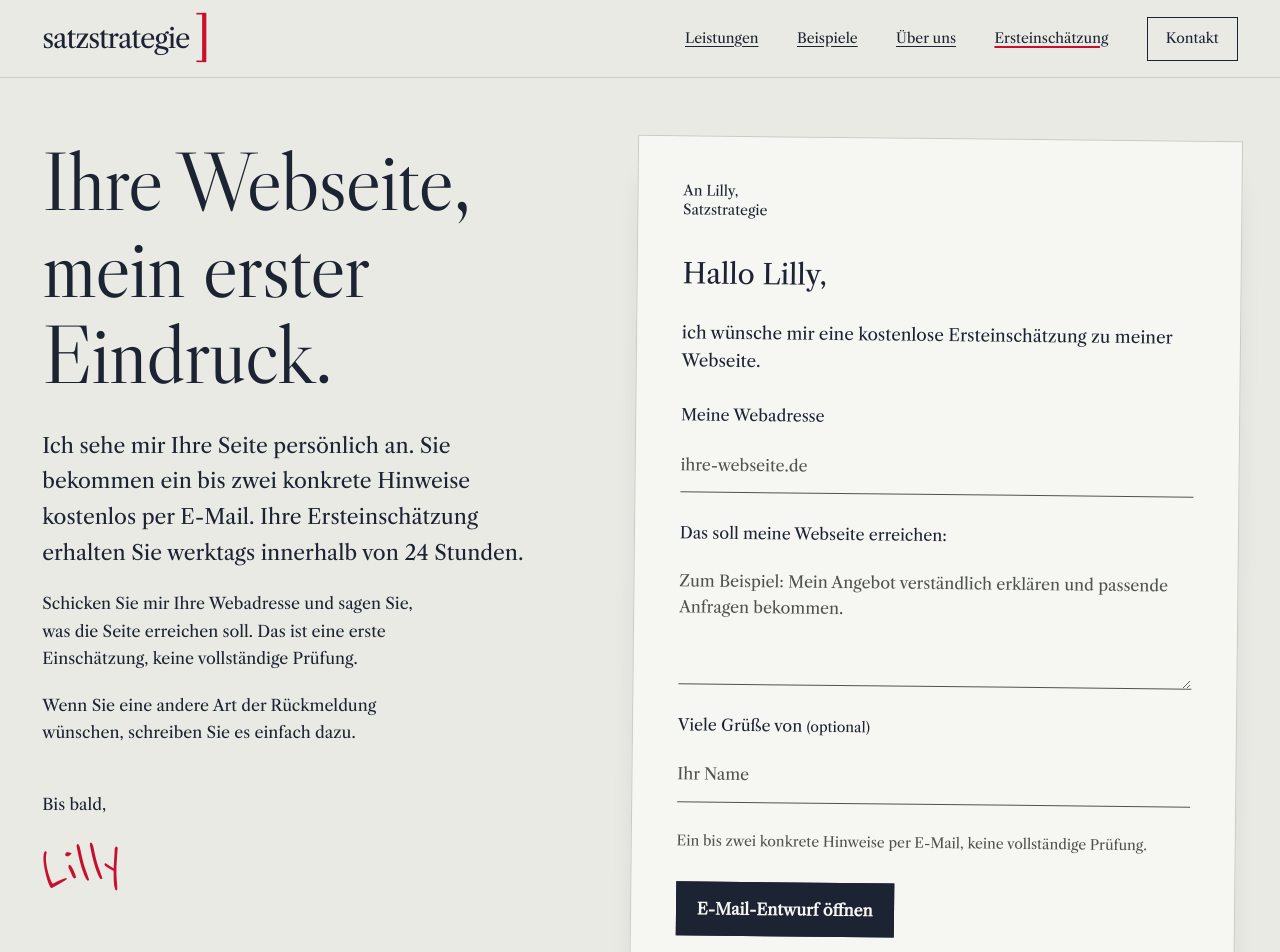
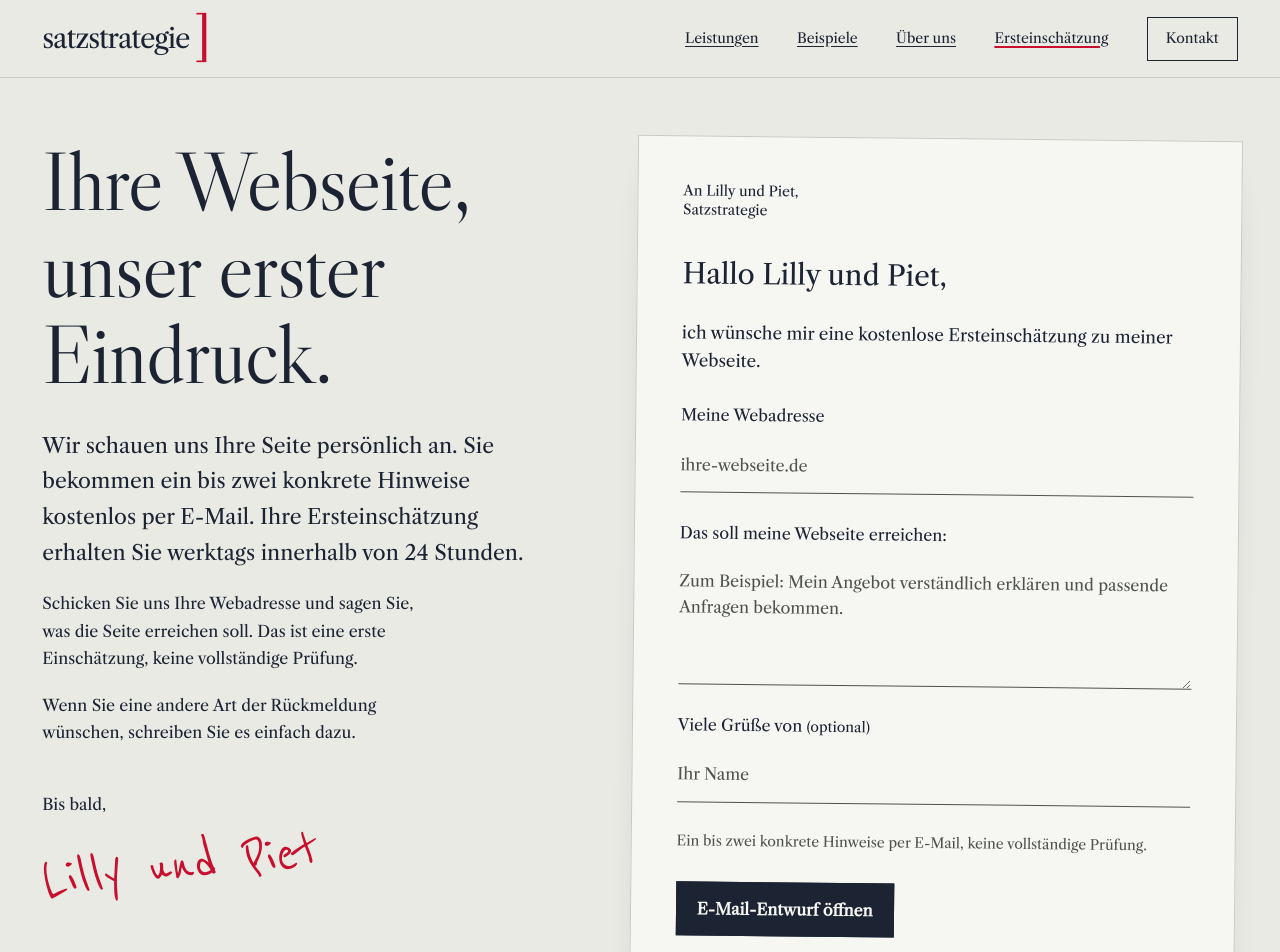
Before and after one commit to lillycontentcreatorwerkstatt-sudo/satzstrategie-webseite, a Next.js app in the folder webseiten-check/: page /erster-blick in a window 1280 px wide. Shown: the top 952 px of the page. Built offline with nearby package versions, Linux system fonts and the light colour scheme.

Commit message:
Lilly und Piet gemeinsam als Ansprechpartner nennen

```diff
--- a/webseiten-check/src/app/beispiele/page.tsx
+++ b/webseiten-check/src/app/beispiele/page.tsx
@@ -16,7 +16,7 @@ export default function ReferencesPage() {
       </header>
       <WorkExamples />
       <aside className="work-method"><h2>Vom Beispiel<br />zu Ihrer Seite.</h2><div><p>Die Beispiele zeigen einzelne Entscheidungen. Was Ihre Webseite braucht, sehen wir uns im Zusammenhang an: die Texte, die Gestaltung und die Bedienung.</p><p>Die Beispiele zur Lesbarkeit und Bedienung orientieren sich an internationalen Regeln für zugängliche Webseiten, kurz WCAG. Dazu gehören die Erläuterungen zu <a href="https://www.w3.org/WAI/WCAG22/Understanding/contrast-minimum.html">Textkontrast</a>, <a href="https://www.w3.org/WAI/WCAG22/Understanding/error-identification.html">Fehlermeldungen</a> und <a href="https://www.w3.org/WAI/WCAG22/Understanding/focus-visible.html">sichtbarem Tastaturfokus</a>.</p><Link href="/leistungen">Unsere Leistungen ansehen</Link></div></aside>
-      <StudioNext href="/kontakt" label="Schreiben Sie Lilly, was Sie verändern möchten." actionLabel="Projekt anfragen">Wo hakt es<br />auf Ihrer Seite?</StudioNext>
+      <StudioNext href="/kontakt" label="Schreiben Sie uns, was Sie verändern möchten." actionLabel="Projekt anfragen">Wo hakt es<br />auf Ihrer Seite?</StudioNext>
     </div>
   </StudioShell>;
 }
--- a/webseiten-check/src/app/components/ContactLetter.tsx
+++ b/webseiten-check/src/app/components/ContactLetter.tsx
@@ -35,9 +35,9 @@ export default function ContactLetter({ firstLook = false }: { firstLook?: boole
     window.location.href = href;
     setStatus("Noch nicht versendet. Prüfen und senden Sie den Entwurf in Ihrem E-Mail-Programm. Öffnet sich nichts? Nutzen Sie „Anfrage kopieren“.");
   }
-  return <form ref={form} className="contact-letter" aria-label={firstLook ? "Kostenlose Ersteinschätzung anfragen" : "Projekt bei Lilly anfragen"} onSubmit={openMail}>
-    <div className="letter-address">An Lilly,<br />Satzstrategie</div>
-    <p className="letter-greeting">Hallo Lilly,</p>
+  return <form ref={form} className="contact-letter" aria-label={firstLook ? "Kostenlose Ersteinschätzung anfragen" : "Projekt bei Lilly und Piet anfragen"} onSubmit={openMail}>
+    <div className="letter-address">An Lilly und Piet,<br />Satzstrategie</div>
+    <p className="letter-greeting">Hallo Lilly und Piet,</p>
     {firstLook && <p className="letter-purpose">ich wünsche mir eine kostenlose Ersteinschätzung zu meiner Webseite.</p>}
     <fieldset disabled={!ready} className="letter-fields">
       {firstLook && <div className="studio-field"><label htmlFor="inquiry-website">Meine Webadresse</label><input id="inquiry-website" name="website" type="text" inputMode="url" autoComplete="url" autoCapitalize="none" required maxLength={500} placeholder="ihre-webseite.de" onInput={event => event.currentTarget.setCustomValidity("")} /></div>}
--- a/webseiten-check/src/app/erster-blick/page.tsx
+++ b/webseiten-check/src/app/erster-blick/page.tsx
@@ -5,7 +5,7 @@ import CopyEmail from "../components/CopyEmail";
 import { pageMetadata } from "@/lib/site-metadata";
 import { INQUIRY_EMAIL } from "@/lib/first-look-mail";
 import "../clear-journey.css";
-export const metadata = pageMetadata("/erster-blick", "Kostenlose Ersteinschätzung Ihrer Webseite | Satzstrategie", "Lilly sieht sich Ihre Webseite persönlich an. Sie erhalten ein bis zwei konkrete Hinweise kostenlos per E-Mail, keine automatische Auswertung.");
+export const metadata = pageMetadata("/erster-blick", "Kostenlose Ersteinschätzung Ihrer Webseite | Satzstrategie", "Lilly und Piet sehen sich Ihre Webseite persönlich an. Sie erhalten ein bis zwei konkrete Hinweise kostenlos per E-Mail, keine automatische Auswertung.");
 export default function FirstLookPage() {
-  return <StudioShell active="/erster-blick" flowFooter><section className="contact-layout first-look-simple"><div className="contact-intro"><h1>Ihre Webseite,<br /><span>mein erster<br />Eindruck.</span></h1><p>Ich sehe mir Ihre Seite persönlich an. Sie bekommen ein bis zwei konkrete Hinweise kostenlos per E-Mail. Ihre Ersteinschätzung erhalten Sie werktags innerhalb von 24 Stunden.</p><p>Schicken Sie mir Ihre Webadresse und sagen Sie, was die Seite erreichen soll. Das ist eine erste Einschätzung, keine vollständige Prüfung.</p><p>Wenn Sie eine andere Art der Rückmeldung wünschen, schreiben Sie es einfach dazu.</p><a className="first-look-mobile-link" href="#inquiry-website">Webadresse eintragen</a><span className="contact-signature">Bis bald,<br /><em>Lilly</em></span></div><div><FirstLookLetter /><div className="direct-email"><p>Lieber direkt schreiben?</p><CopyEmail email={INQUIRY_EMAIL} /></div></div></section><div className="quiet-next"><p>Sie planen bereits einen konkreten Auftrag?</p><Link href="/kontakt">Ihr Projekt anfragen</Link></div></StudioShell>;
+  return <StudioShell active="/erster-blick" flowFooter><section className="contact-layout first-look-simple"><div className="contact-intro"><h1>Ihre Webseite,<br /><span>unser erster<br />Eindruck.</span></h1><p>Wir schauen uns Ihre Seite persönlich an. Sie bekommen ein bis zwei konkrete Hinweise kostenlos per E-Mail. Ihre Ersteinschätzung erhalten Sie werktags innerhalb von 24 Stunden.</p><p>Schicken Sie uns Ihre Webadresse und sagen Sie, was die Seite erreichen soll. Das ist eine erste Einschätzung, keine vollständige Prüfung.</p><p>Wenn Sie eine andere Art der Rückmeldung wünschen, schreiben Sie es einfach dazu.</p><a className="first-look-mobile-link" href="#inquiry-website">Webadresse eintragen</a><span className="contact-signature">Bis bald,<br /><em>Lilly und Piet</em></span></div><div><FirstLookLetter /><div className="direct-email"><p>Lieber direkt schreiben?</p><CopyEmail email={INQUIRY_EMAIL} /></div></div></section><div className="quiet-next"><p>Sie planen bereits einen konkreten Auftrag?</p><Link href="/kontakt">Ihr Projekt anfragen</Link></div></StudioShell>;
 }
--- a/webseiten-check/src/app/kontakt/page.tsx
+++ b/webseiten-check/src/app/kontakt/page.tsx
@@ -4,7 +4,7 @@ import StudioShell from "../components/StudioShell";
 import ContactLetter from "../components/ContactLetter";
 import CopyEmail from "../components/CopyEmail";
 import "../clear-journey.css";
-export const metadata = pageMetadata("/kontakt", "Kontakt mit Lilly | Satzstrategie", "Neue Texte, eine neue Webseite oder eine Ersteinschätzung? Schreiben Sie Lilly von Ihrem Vorhaben. Direkter Kontakt per E-Mail.");
+export const metadata = pageMetadata("/kontakt", "Kontakt mit Lilly und Piet | Satzstrategie", "Neue Texte, eine neue Webseite oder eine Ersteinschätzung? Schreiben Sie uns von Ihrem Vorhaben. Direkter Kontakt per E-Mail.");
 export default function KontaktPage() {
-  return <StudioShell active="/kontakt" flowFooter><section className="contact-layout"><div className="contact-intro"><h1>Ein guter<br />Anfang.</h1><p>Ein Link und ein paar Zeilen genügen.<br />Erzählen Sie mir von Ihrem Vorhaben.</p><p>Neue Texte? Eine neue Webseite? Oder wissen Sie noch nicht, wo es hakt? Gemeinsam klären wir, was Sie brauchen. Sie bekommen zunächst eine Rückmeldung per E-Mail. Ob wir danach telefonieren, uns per Video oder vor Ort treffen, entscheiden wir gemeinsam.</p><span className="contact-signature">Bis bald,<br /><em>Lilly</em></span></div><div><ContactLetter /><div className="direct-email"><p>Oder schreiben Sie direkt:</p><CopyEmail email="lillycontentcreatorwerkstatt@gmail.com" /></div><div className="contact-alternative"><Link className="studio-button studio-button-secondary" href="/erster-blick">Eine Ersteinschätzung anfragen</Link></div></div></section></StudioShell>;
+  return <StudioShell active="/kontakt" flowFooter><section className="contact-layout"><div className="contact-intro"><h1>Ein guter<br />Anfang.</h1><p>Ein Link und ein paar Zeilen genügen.<br />Erzählen Sie uns von Ihrem Vorhaben.</p><p>Neue Texte? Eine neue Webseite? Oder wissen Sie noch nicht, wo es hakt? Gemeinsam klären wir, was Sie brauchen. Sie bekommen zunächst eine Rückmeldung per E-Mail. Ob wir danach telefonieren, uns per Video oder vor Ort treffen, entscheiden wir gemeinsam.</p><span className="contact-signature">Bis bald,<br /><em>Lilly und Piet</em></span></div><div><ContactLetter /><div className="direct-email"><p>Oder schreiben Sie direkt:</p><CopyEmail email="lillycontentcreatorwerkstatt@gmail.com" /></div><div className="contact-alternative"><Link className="studio-button studio-button-secondary" href="/erster-blick">Eine Ersteinschätzung anfragen</Link></div></div></section></StudioShell>;
 }
--- a/webseiten-check/src/app/leistungen/page.tsx
+++ b/webseiten-check/src/app/leistungen/page.tsx
@@ -14,7 +14,7 @@ export default function ServicesPage() {
   return <StudioShell active="/leistungen" flowFooter>
     <header className="offer-header section-space"><h1>Was wir für<br />Sie tun.</h1><div><p className="large-copy">Vom einzelnen Text bis zur neuen Webseite.</p><p>Sie können uns mit einer konkreten Aufgabe beauftragen oder Text, Gestaltung und Entwicklung zusammen angehen.</p><Link className="studio-button" href="/kontakt">Projekt anfragen</Link></div></header>
     <div className="service-details">{services.map(service => <section className="service-detail section-space" id={service.id} key={service.id}><h2>{service.title}</h2><div><p className="large-copy">{service.copy}</p><p>{service.result}</p><Link href={service.link}>{service.label}</Link></div></section>)}</div>
-    <section className="working-together section-space"><h2>So arbeiten<br />wir zusammen</h2><div><h3>Was gehört zu Ihrem Auftrag?</h3><p>Eine Textkorrektur braucht etwas anderes als eine neue Webseite. Wir besprechen Ihre Branche, den Umfang, nötige Recherchen und das Material, das bereits vorliegt – etwa Texte und Bilder. Danach vereinbaren wir den Preis.</p><h3>Wie sprechen wir miteinander?</h3><p>Eine erste Einschätzung bekommen Sie normalerweise per E-Mail. Lieber anders? Sagen Sie es einfach. Ob wir danach telefonieren, uns per Video oder vor Ort treffen, entscheiden wir gemeinsam.</p><h3>Sie möchten erst einen Eindruck?</h3><p>Für eine bestehende Webseite gibt Lilly Ihnen ein bis zwei konkrete Hinweise kostenlos per E-Mail. Ihre Ersteinschätzung erhalten Sie werktags innerhalb von 24 Stunden. Das ist eine kurze Ersteinschätzung, keine vollständige Prüfung.</p><Link href="/erster-blick">Den kostenlosen ersten Blick anfragen</Link></div></section>
-    <StudioNext href="/kontakt" label="Schreiben Sie Lilly, was Sie brauchen. Den Umfang klären wir gemeinsam." actionLabel="Projekt anfragen">Was möchten Sie<br />angehen?</StudioNext>
+    <section className="working-together section-space"><h2>So arbeiten<br />wir zusammen</h2><div><h3>Was gehört zu Ihrem Auftrag?</h3><p>Eine Textkorrektur braucht etwas anderes als eine neue Webseite. Wir besprechen Ihre Branche, den Umfang, nötige Recherchen und das Material, das bereits vorliegt – etwa Texte und Bilder. Danach vereinbaren wir den Preis.</p><h3>Wie sprechen wir miteinander?</h3><p>Eine erste Einschätzung bekommen Sie normalerweise per E-Mail. Lieber anders? Sagen Sie es einfach. Ob wir danach telefonieren, uns per Video oder vor Ort treffen, entscheiden wir gemeinsam.</p><h3>Sie möchten erst einen Eindruck?</h3><p>Für eine bestehende Webseite geben wir Ihnen ein bis zwei konkrete Hinweise kostenlos per E-Mail. Ihre Ersteinschätzung erhalten Sie werktags innerhalb von 24 Stunden. Das ist eine kurze Ersteinschätzung, keine vollständige Prüfung.</p><Link href="/erster-blick">Den kostenlosen ersten Blick anfragen</Link></div></section>
+    <StudioNext href="/kontakt" label="Schreiben Sie uns, was Sie brauchen. Den Umfang klären wir gemeinsam." actionLabel="Projekt anfragen">Was möchten Sie<br />angehen?</StudioNext>
   </StudioShell>;
 }
--- a/webseiten-check/src/app/page.tsx
+++ b/webseiten-check/src/app/page.tsx
@@ -29,6 +29,6 @@ export default function Home() {
     </section>
     <PaperExample />
     <section className="home-people section-space with-margin"><h2>Lilly und Piet</h2><div><p className="large-copy">Sie sprechen mit den Menschen, die an Ihrer Webseite arbeiten.</p><p>Lilly schreibt, gestaltet und entwickelt. Piet liest mit, hinterfragt und schaut noch einmal hin.</p><Link href="/wer-wir-sind">Lilly und Piet kennenlernen</Link></div><p className="hand margin-note">gegengelesen.<br />– P.</p></section>
-    <section className="home-contact section-space"><div><h2>Was haben<br />Sie vor?</h2><p>Ein neuer Auftritt, ein Text oder eine Stelle, an der Sie nicht weiterkommen. Schreiben Sie Lilly.</p><Link className="studio-button" href="/kontakt">Projekt anfragen</Link></div><aside><h3>Schon eine Webseite?</h3><p>Sie möchten erst wissen, wo es hakt? Lilly gibt Ihnen ein bis zwei konkrete Hinweise kostenlos per E-Mail.</p><Link className="studio-button studio-button-secondary" href="/erster-blick">Kostenlose Ersteinschätzung anfragen</Link><p className="hand margin-note">Antwort werktags in 24 Stunden. – L.</p></aside></section>
+    <section className="home-contact section-space"><div><h2>Was haben<br />Sie vor?</h2><p>Ein neuer Auftritt, ein Text oder eine Stelle, an der Sie nicht weiterkommen. Schreiben Sie uns.</p><Link className="studio-button" href="/kontakt">Projekt anfragen</Link></div><aside><h3>Schon eine Webseite?</h3><p>Sie möchten erst wissen, wo es hakt? Wir geben Ihnen ein bis zwei konkrete Hinweise kostenlos per E-Mail.</p><Link className="studio-button studio-button-secondary" href="/erster-blick">Kostenlose Ersteinschätzung anfragen</Link><p className="hand margin-note">Antwort werktags in 24 Stunden. – L. &amp; P.</p></aside></section>
   </StudioShell>;
 }
--- a/webseiten-check/src/app/wer-wir-sind/page.tsx
+++ b/webseiten-check/src/app/wer-wir-sind/page.tsx
@@ -6,6 +6,6 @@ export default function StudioPage() {
     <section className="about-hero"><h1><span>Lilly</span><span className="about-amp" aria-hidden="true">&amp;</span><span>Piet</span></h1><p>Zwei Menschen,<br />eine gemeinsame Satzstrategie.</p><p>Lilly arbeitet seit vielen Jahren mit Texten, Gestaltung und Code. Einen Lebenslauf brauchen Sie dafür nicht: Diese Webseite hat sie geschrieben, gestaltet und gebaut. Piet hat mitgelesen und nachgefragt, bis jeder Satz saß.</p></section>
     <section className="people-spread section-space" aria-label="Das Team"><article className="person-sheet person-lilly"><h2>Lilly</h2><p className="person-role"><span>Copywriterin</span><span>Softwareentwicklerin</span><span>UX/UI-Designerin</span><span>KI-Spezialistin</span></p><p>Lilly sucht die Wörter, baut die Nutzerführung und entwickelt die Webseite. Sie verbindet den Gedanken hinter einem Angebot mit dem Auftritt, den Menschen sehen.</p><p>Sie setzt KI gezielt ein, prüft die Vorschläge und entscheidet, was auf die Webseite kommt.</p><p className="person-note">Vom ersten Wort<br />bis in den Code.</p></article><article className="person-sheet person-piet"><h2>Piet</h2><p className="person-role"><span>Inhaber</span><span>Der zweite Blick</span></p><p>Piet heißt mit vollem Namen Peter Josef Klein und arbeitet im Hintergrund. Er liest mit, hinterfragt Entwürfe und sagt, wo etwas noch nicht überzeugt.</p><p>Dieser zweite Blick gehört zu unserer Arbeit. Denn ein Satz muss auch für jemanden funktionieren, der ihn nicht selbst geschrieben hat.</p><p className="person-note">Noch einmal lesen.<br />Noch einmal fragen.</p></article></section>
     <section className="human-statement section-space"><h2>KI arbeitet mit,<br /><span>wir entscheiden.</span></h2><div><p>KI unterstützt uns bei Recherche, Text und Programmierung. Wir prüfen die Ergebnisse, überarbeiten und geben frei. Die Verantwortung bleibt bei uns.</p><p>Eine mögliche Formulierung ist schnell da. Ob sie zu Ihnen passt, was sie verspricht und wo sie stehen sollte, braucht einen genaueren Blick.</p></div></section>
-    <StudioNext href="/kontakt" label="Direkter Kontakt mit Lilly." actionLabel="Lilly kontaktieren">Ein paar Zeilen reichen.</StudioNext>
+    <StudioNext href="/kontakt" label="Direkter Kontakt mit Lilly und Piet." actionLabel="Uns kontaktieren">Ein paar Zeilen reichen.</StudioNext>
   </StudioShell>;
 }
--- a/webseiten-check/src/lib/contact-mail.ts
+++ b/webseiten-check/src/lib/contact-mail.ts
@@ -1,4 +1,4 @@
 export function createContactMail({ name, message, website }: { name: string; message: string; website: string }) {
-  const body = `Hallo Lilly,\n\n${message.trim()}\n\nMeine Webseite: ${website.trim() || "noch keine"}\n\nViele Grüße\n${name.trim()}`;
+  const body = `Hallo Lilly und Piet,\n\n${message.trim()}\n\nMeine Webseite: ${website.trim() || "noch keine"}\n\nViele Grüße\n${name.trim()}`;
   return `mailto:lillycontentcreatorwerkstatt@gmail.com?subject=${encodeURIComponent("Ein Vorhaben für Satzstrategie")}&body=${encodeURIComponent(body)}`;
 }
--- a/webseiten-check/src/lib/first-look-mail.ts
+++ b/webseiten-check/src/lib/first-look-mail.ts
@@ -20,7 +20,7 @@ export function normalizeInquiryWebsite(value: string): string | null {
 
 export function createFirstLookMessage(request: FirstLookRequest): string {
   return [
-    "Hallo Lilly,", "",
+    "Hallo Lilly und Piet,", "",
     `meine Webseite: ${request.website.trim()}`,
     `Das soll sie erreichen: ${request.goal.trim()}`, "",
     "Ich wünsche mir eine kostenlose kurze Ersteinschätzung per E-Mail. Mir ist bewusst, dass dies keine vollständige Prüfung ist.",
```
Also changed, not shown: 2 other files (tests, documents, lock files or other folders).
